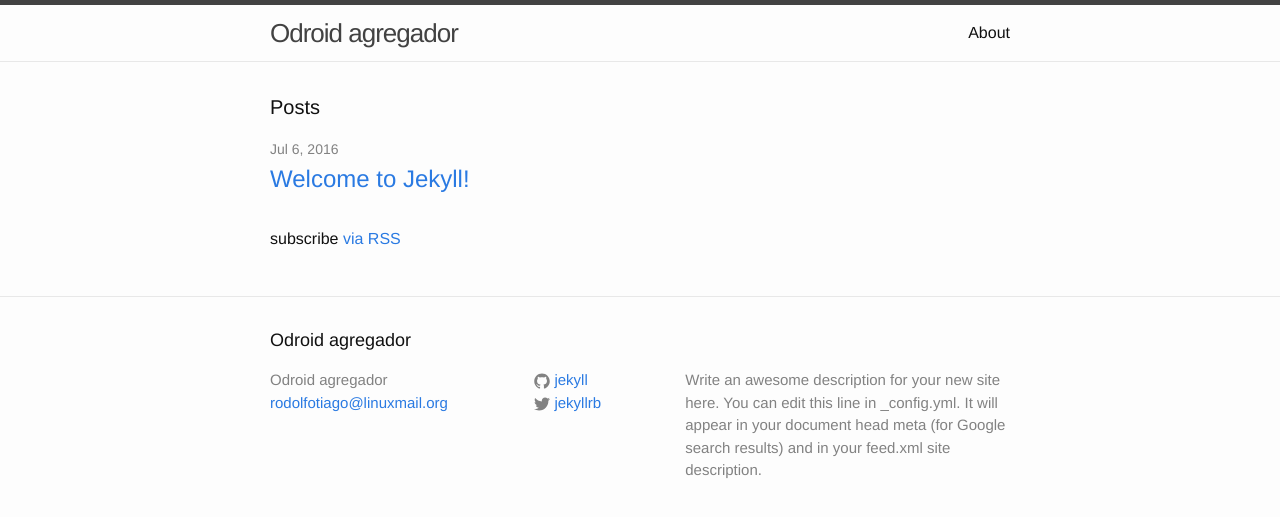
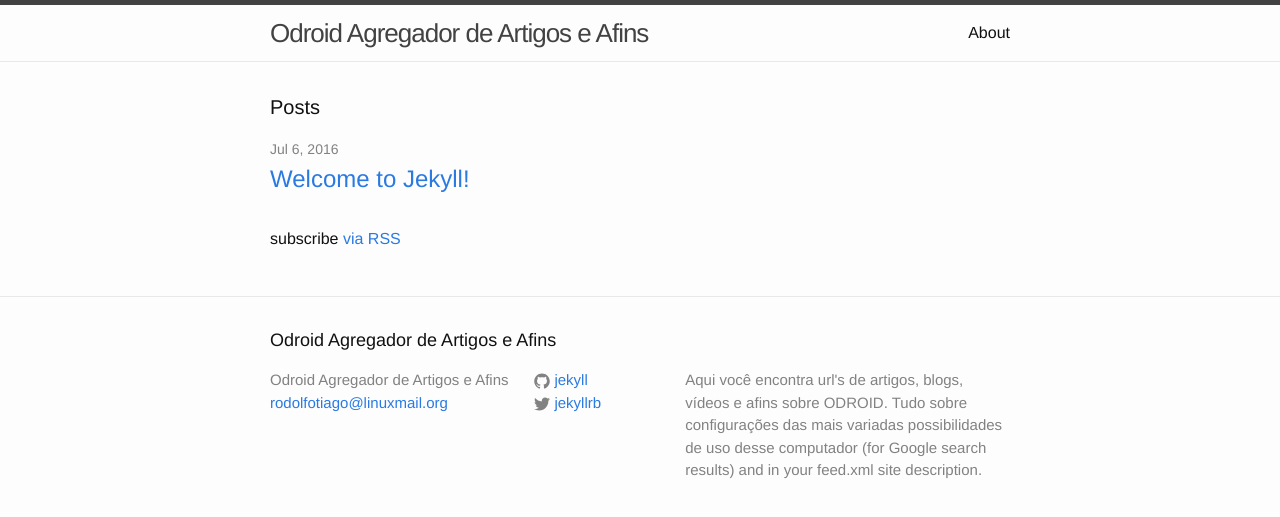
Before and after one commit to robsonneto5pi/odroid-br.github.io, a Jekyll site: the page built from index.html, in a window 1280 px wide. Shown: the top 517 px of the page. Built offline with Jekyll 4.4.1, drawn with Linux system fonts in a browser that asks for light colours.

Commit message:
Update _config.yml

```diff
--- a/_config.yml
+++ b/_config.yml
@@ -6,11 +6,11 @@
 # 'jekyll serve'. If you change this file, please restart the server process.
 
 # Site settings
-title: Odroid agregador
+title: Odroid Agregador de Artigos e Afins
 email: rodolfotiago@linuxmail.org
 description: > # this means to ignore newlines until "baseurl:"
-  Write an awesome description for your new site here. You can edit this
-  line in _config.yml. It will appear in your document head meta (for
+  Aqui você encontra url's de artigos, blogs, vídeos e afins sobre ODROID. Tudo sobre configurações das mais variadas
+  possibilidades de uso desse computador  (for
   Google search results) and in your feed.xml site description.
 baseurl: "" # the subpath of your site, e.g. /blog
 url: "http://odroid-br.github.io" # the base hostname & protocol for your site
```
